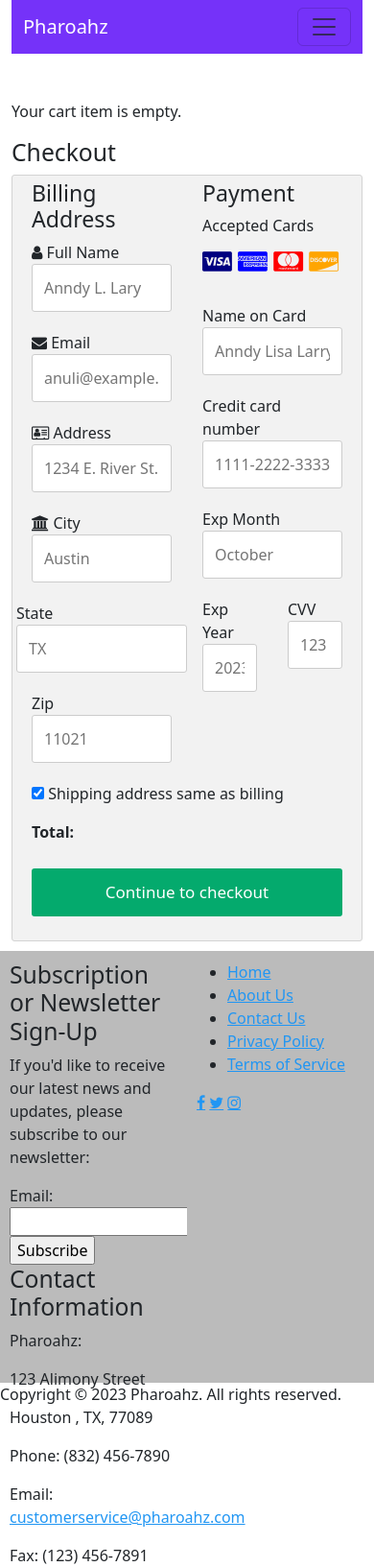
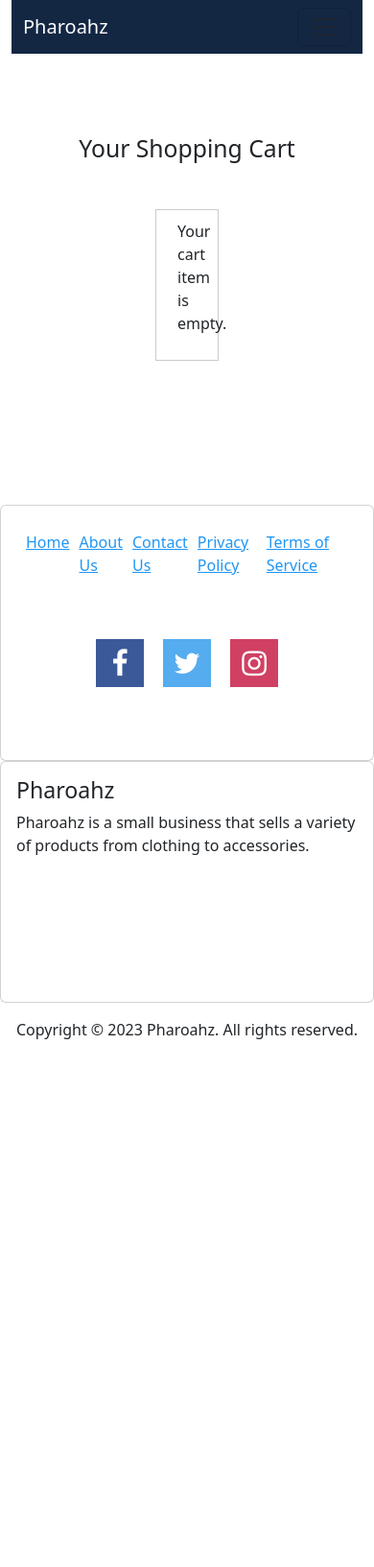
Before and after one commit to edomanuli/pharaohz-cart, a Flask app: page /cart in a window 390 px wide. Shown: the whole page at 96% size. After the commit the page ends 1083 px from the top, so only its background shows below. Run offline with Flask 3, Linux system fonts and the light colour scheme; the visitor is signed in with stand-in values (Sample User, id 1); data that the repository does not hold is empty.

Commit message:
Styling pages

```diff
--- a/static/js/cart.js
+++ b/static/js/cart.js
@@ -2,7 +2,7 @@ const loadCartItems = () => {
     fetch(cartApiUrl)
         .then(response => response.json())
         .then(data => {
-            const cartContainer = document.querySelector('#cart-items');
+            const cartContainer = document.querySelector('#cart-products');
 
             if (data.message && data.message === "Your cart is empty.") {
                 cartContainer.innerHTML = "<p>Your cart item is empty.</p>";
@@ -16,10 +16,13 @@ const loadCartItems = () => {
             selectCheckbox.setAttribute("value", "select-all-checkbox");
             cartContainer.appendChild(selectCheckbox);
 
+
             const selectCheckboxLabel = document.createElement("label");
             selectCheckboxLabel.setAttribute("for", "select-all");
             selectCheckboxLabel.textContent = "Select All";
             cartContainer.appendChild(selectCheckboxLabel);
+
+            selectCheckboxLabel.classList.add("select-all-label")
 
             const deleteAll = document.createElement("button");
             deleteAll.classList.add("delete-selected-items");
@@ -56,7 +59,9 @@ const loadCartItems = () => {
                                 // remove the container for the deleted items
                                 const removeElement = checkbox.closest('div');
                                 cartContainer.removeChild(removeElement);
-                                // TODO: clear out the total value in the cart
+
+                                const totalPrice = document.getElementById('cart-total-price');
+                                totalPrice.textContent = "Total: $0.00";
                             });
                             alert(data.message);
                         } else {
@@ -83,7 +88,7 @@ const loadCartItems = () => {
 
                         const itemDiv = checkbox.closest('div');
                         const priceElement = itemDiv.querySelector('.price-total');
-                        const itemPrice = parseFloat(priceElement.textContent.replace('Price Total: $', ''));
+                        const itemPrice = parseFloat(priceElement.textContent.replace('Price: $', ''));
                         totalSelectedAmount += itemPrice;
 
                     }
@@ -95,7 +100,7 @@ const loadCartItems = () => {
                 }
 
                 // hide cart container
-                const cartHolder = document.getElementById('cart-items');
+                const cartHolder = document.getElementById('cart-products');
                 cartHolder.style.display = 'none';
 
                 // update total amount in checkout
@@ -126,35 +131,24 @@ const loadCartItems = () => {
                 const allPrices = document.querySelectorAll('p.price-total'); // Using class for item totals
                 total = 0;
                 allPrices.forEach(priceElement => {
-                    total += parseFloat(priceElement.textContent.replace('Price Total: $', ''));
+                    total += parseFloat(priceElement.textContent.replace('Price: $', ''));
                 });
-                totalPrice.textContent = "Cart Total: $" + total.toFixed(2);
+                totalPrice.textContent = "Total: $" + total.toFixed(2);
             }
 
-            // const cartTotal = () => {
-            //     const cartPrice = document.querySelectorAll('p.cart-total-price'); // Using class for item totals
-            //     total = 0;
-            //     cartPrice.forEach(priceElement => {
-            //         total += parseFloat(priceElement.textContent.replace('Cart Total: $', ''));
-            //     });
-            //     totalPrice.textContent = "Cart Total: $" + total.toFixed(2);
-            // }
 
             data.forEach(item => {
                 // create a div for each item
                 const itemDiv = document.createElement('div');
+                itemDiv.classList.add("product-card", "container");
                 // itemDiv.classList.add("col");
 
                 const checkbox = document.createElement("input");
                 checkbox.setAttribute("type", "checkbox");
                 checkbox.setAttribute("name", "selectedItems");
                 checkbox.setAttribute("value", item.product_id);
-
                 itemDiv.appendChild(checkbox);
 
-                const title = document.createElement("h4");
-                title.textContent = item.product.title;
-                itemDiv.appendChild(title);
 
                 const image = document.createElement("img");
                 image.setAttribute("src", item.product.thumbnail);
@@ -162,15 +156,22 @@ const loadCartItems = () => {
                 image.setAttribute("width", "250");
                 itemDiv.appendChild(image)
 
+                const title = document.createElement("h3");
+                title.textContent = item.product.title;
+                itemDiv.appendChild(title);
+
                 const quantity = document.createElement("p");
                 let itemQuantity = item.quantity;
                 quantity.textContent = "Quantity: " + itemQuantity;
                 itemDiv.appendChild(quantity);
 
+                // how to remove the item from cartContainer when quantity is 0
+
+
                 const price = document.createElement("p");
                 price.classList.add('price-total')
                 let itemTotalPrice = item.product.price * itemQuantity;
-                price.textContent = "Price Total: $" + itemTotalPrice.toFixed(2);
+                price.textContent = "Price: $" + itemTotalPrice.toFixed(2);
                 itemDiv.appendChild(price);
 
                 const increment = document.createElement("button");
@@ -180,7 +181,7 @@ const loadCartItems = () => {
                     itemQuantity++;
                     quantity.textContent = "Quantity: " + itemQuantity;
                     itemTotalPrice = item.product.price * itemQuantity;
-                    price.textContent = "Price Total: $" + itemTotalPrice.toFixed(2);
+                    price.textContent = "Price: $" + itemTotalPrice.toFixed(2);
 
                     updateTotal();
                 })
@@ -194,9 +195,13 @@ const loadCartItems = () => {
                         itemQuantity--;
                         quantity.textContent = "Quantity: " + itemQuantity;
                         itemTotalPrice = item.product.price * itemQuantity;
-                        price.textContent = "Price Total: $" + itemTotalPrice;
+                        price.textContent = "Price: $" + itemTotalPrice;
 
                         updateTotal();
+                    } else if (itemQuantity <= 0) {
+                        // remove the item from cartContainer
+                        const removeElement = decrement.closest('div');
+                        cartContainer.removeChild(removeElement);
                     }
                 })
                 itemDiv.appendChild(decrement);
@@ -208,7 +213,7 @@ const loadCartItems = () => {
 
             const totalPrice = document.createElement('p')
             totalPrice.setAttribute("id", "cart-total-price");
-            totalPrice.textContent = "Cart Total: $" + total.toFixed(2);
+            totalPrice.textContent = "Total: $" + total.toFixed(2);
             cartContainer.appendChild(totalPrice);
 
             updateTotal();
@@ -303,6 +308,7 @@ const attachAddToCartEventListeners = () => {
 
     addToCartBtns.forEach(button => {
         button.addEventListener('click', (event) => {
+            event.preventDefault();
             const productId = parseInt(event.currentTarget.getAttribute('data-product-id'));
 
             addToCart(productId, event.currentTarget);
@@ -319,12 +325,3 @@ document.addEventListener('DOMContentLoaded', () => {
 });
 
 document.addEventListener('DOMContentLoaded', loadCartItems);
-
-const checkoutBtn = () => {
-    const checkBtn = document.querySelector('input.checkout-btn');
-
-    checkBtn.addEventListener('submit', event => {
-        event.preventDefault();
-        alert('Uh Oh. Check Back again in the future.')
-    })
-}
--- a/static/styles.css
+++ b/static/styles.css
@@ -1,9 +1,23 @@
+body, html {
+    height: 100%;
+    margin-top: 70px;
+
+}
+
+h1, h2 {
+    display: flex;
+    justify-content: center;
+    align-items: center;
+    margin: 20px;
+}
+
 .navbar {
-    background-color: #7532f9;
+    background-color: #132743;
     color: white;
 }
 
 .checkout-form h2 {
+    display: flex;
     justify-content: center;
     align-items: center;
 }
@@ -21,7 +35,14 @@
 }
 
 .btn-primary {
-    background-color: #7532f9;
+    background-color: #407088;
+    border-radius: 16px;
+    margin: 5px;
+}
+
+.btn-primary:hover {
+    background-color: #E5B2CA;
+    color: black;
 }
 
 #product-image {
@@ -30,17 +51,18 @@
 }
 
 .dialog-container {
-    width: 50%;
+    width: 80%;
     margin: auto;
     height: 100vh;
     display: flex;
     justify-content: center;
     align-items: center;
+    border-radius: 25px;
 
     dialog {
         max-width: 100%;
         width: auto;
-        max-height: 90%;
+        max-height: 100%;
         overflow: auto;
     }
 }
@@ -51,7 +73,7 @@
     }
 } */
 
-#product-image {
+.product-image {
     display: flex;
     justify-content: center;
     align-items: center;
@@ -59,11 +81,6 @@
     height: 250px;
     object-fit: cover;
 }
-
-.checkout-form {
-    display: none;
-}
-
 
 
 .checkout-row {
@@ -107,6 +124,7 @@ border-radius: 3px;
 .checkout-form  {
 margin-bottom: 10px;
 display: block;
+display: none;
 }
 
 #totalAmount {
@@ -121,7 +139,7 @@ font-size: 24px;
 }
 
 .checkout-btn {
-background-color: #04AA6D;
+background-color: #407088;
 color: white;
 padding: 12px;
 margin: 10px 0;
@@ -133,7 +151,8 @@ font-size: 17px;
 }
 
 .checkout-btn:hover {
-background-color: #45a049;
+    background-color: #ffb5b5;
+    color: black;
 }
 
 a {
@@ -159,18 +178,173 @@ color: grey;
     }
 }
 
-.layout-column {
-    background-color: #bbb;
-    float: left;
-    width: 50%;
+.custom-card-body {
+    min-height: 250px;
+}
+
+.pages-nav {
+    list-style: none;
+    padding: 5px;
+    margin: 5px;
+    display: flex;
+}
+
+.pages-nav li {
+    margin-right: 10px;
+}
+
+.social-icons {
+    display: flex;
+    justify-content: center;
+    align-items: center;
+    margin: 50px;
+
+}
+
+.fa {
     padding: 10px;
-    height: 450px; /* Should be removed. Only for demonstration */
+    font-size: 30px;
+    width: 50px;
+    text-align: center;
+    text-decoration: none;
+  }
+
+.fa:hover {
+    opacity: 0.7;
+}
+
+.fa-facebook {
+    background: #3B5998;
+    color: white;
+    margin: 10px;
+}
+
+.fa-twitter {
+    background: #55ACEE;
+    color: white;
+    margin: 10px;
+}
+
+.fa-instagram {
+    background: #D04063;
+    color: white;
+    margin: 10px;
 }
 
 
-/* Clear floats after the columns */
-.layout-row:after {
-    content: "";
-    display: table;
-    clear: both;
+.checkout-selected-items {
+    display: flex;
+    justify-content: center;
+    align-items: center;
+    margin: 20px;
+    width: 100px;
+    border-radius: 16px;
+    padding: 5px;
+    background-color: #407088;
+    color: white;
+    position: fixed;
+    top: 100px;
+    right: 170px;
 }
+
+.checkout-selected-items:hover {
+    background-color: #E5B2CA;
+    color: black;
+}
+
+.delete-selected-items {
+    display: flex;
+    justify-content: center;
+    align-items: center;
+    margin: 20px;
+    width: 100px;
+    border-radius: 16px;
+    padding: 5px;
+    background-color: #407088;
+    color: white;
+    position: fixed;
+    top: 100px;
+    right: 50px;
+}
+
+.delete-selected-items:hover {
+    background-color: #E5B2CA;
+    color: black;
+}
+
+#select-all {
+    display: flex;
+    justify-content: center;
+    align-items: center;
+    margin: 10px;
+    padding: 10px;
+    width: 100px;
+    position: fixed;
+    top: 100px;
+    left: 540px;
+}
+
+.select-all-label {
+    display: flex;
+    justify-content: center;
+    align-items: center;
+    position: fixed;
+    top: 100px;
+    left: 615px;
+    border: 2px solid black;
+    border-radius: 16px;
+    padding: 5px;
+    background-color: #407088;
+    color: white;
+    width: 100px;
+}
+
+#cart-products {
+    display: flex;
+    flex-direction: row;
+    justify-content: space-between;
+    align-items: center;
+    gap: 20px;
+    margin: 150px;
+    border: 1px solid #ccc ;
+    padding: 10px;
+}
+
+.product-card {
+    display: flex;
+    align-items: center;
+    justify-content: space-around;
+    gap: 10px;
+    border: 1px inset #ccc;
+}
+
+.product-card p {
+    margin: 5px;
+}
+
+
+.increase,
+.decrease {
+    background-color: transparent;
+    border: 0.5px solid black;
+    border-radius: 10px;
+    cursor: pointer;
+    padding: 5px;
+    margin: 10px;
+}
+
+#cart-total-price {
+    display: flex;
+    justify-content: center;
+    align-items: center;
+    border: 2px solid black;
+    border-radius: 16px;
+    padding: 5px;
+    background-color: #407088;
+    color: white;
+    width: 150px;
+}
+
+.content-section {
+
+}
--- a/templates/cart.html
+++ b/templates/cart.html
@@ -1,7 +1,8 @@
 {% extends 'layout.html' %}
 
 {% block content %}
-<div class="row mt-5" id="cart-items">
+<h2>Your Shopping Cart</h2>
+<div class="cart-container row mt-5" id="cart-products">
 
 </div>
 
@@ -68,7 +69,7 @@
             <input type="checkbox" checked="checked" name="sameadr"> Shipping address same as billing
             </label>
             <p id="totalAmount">Total: </p>
-            <input type="submit" value="Continue to checkout" class="btn checkout-btn">
+            <input type="submit" value="Continue to checkout" class="btn checkout-btn" id="checkout-button">
         </form>
         </div>
     </div>
--- a/templates/layout.html
+++ b/templates/layout.html
@@ -8,23 +8,16 @@
     {% else %}
         <title>Pharoahz Cart</title>
     {% endif %}
-    <link
-      href="https://cdn.jsdelivr.net/npm/bootstrap@5.3.1/dist/css/bootstrap.min.css"
-      rel="stylesheet"
-      integrity="sha384-4bw+/aepP/YC94hEpVNVgiZdgIC5+VKNBQNGCHeKRQN+PtmoHDEXuppvnDJzQIu9"
+    <link href="https://cdn.jsdelivr.net/npm/bootstrap@5.3.2/dist/css/bootstrap.min.css"
+      rel="stylesheet" integrity="sha384-T3c6CoIi6uLrA9TneNEoa7RxnatzjcDSCmG1MXxSR1GAsXEV/Dwwykc2MPK8M2HN"
       crossorigin="anonymous"
-    />
+    >
     <link rel="stylesheet" href="https://cdnjs.cloudflare.com/ajax/libs/font-awesome/4.7.0/css/font-awesome.min.css">
     <link rel="stylesheet" type="text/css" href="{{ url_for('static', filename='styles.css') }}">
-    <script
-      src="https://cdn.jsdelivr.net/npm/bootstrap@5.3.1/dist/js/bootstrap.bundle.min.js"
-      integrity="sha384-HwwvtgBNo3bZJJLYd8oVXjrBZt8cqVSpeBNS5n7C8IVInixGAoxmnlMuBnhbgrkm"
-      crossorigin="anonymous" defer>
-    </script>
   </head>
   <body>
 
-      <header class="container-fluid">
+      <header class="container-fluid fixed-top">
         <nav class="navbar navbar-expand-lg">
           <div class="container-fluid">
             <a class="navbar-brand" href="{{ url_for('home') }}">Pharoahz</a>
@@ -81,6 +74,7 @@
                 </button>
             </div>
         </nav>
+
       </header>
 
     <main class="container">
@@ -98,30 +92,25 @@
         {% block content %}{% endblock %}
     </main>
 
-    <footer>
-      <div class="layout-row">
-        <div class="layout-column">
-          <section class="newsletter">
-            <h2>Subscription or Newsletter Sign-Up</h2>
-            <p>If you'd like to receive our latest news and updates, please subscribe to our newsletter:</p>
-            <form action="subscribe.php" method="post">
-                <label for="email">Email:</label>
-                <input type="email" id="email" name="email" required>
-                <input type="submit" value="Subscribe">
-            </form>
-          </section>
-          <section class="contact-info">
-            <h2>Contact Information</h2>
-            <address>
-                <p>Pharoahz:</p>
-                <p>123 Alimony Street</p>
-                <p>Houston , TX, 77089</p>
-                <p>Phone: (832) 456-7890</p>
-                <p>Email: <a href="mailto:contact@example.com">customerservice@pharoahz.com</a></p>
-                <p>Fax: (123) 456-7891</p>
-            </address>
+    <footer class="ottom">
+      <div class="row">
+        <div class="col-sm-6 mb-3 mb-sm-0">
+          <div class="card">
+            <div class="card-body custom-card-body">
+              <div>
+                <h3>Pharoahz</h3>
+                <p>
+                  Pharoahz is a small business that sells a variety of products
+                  from clothing to accessories.
+                </p>
               </div>
-        <div class="layout-column">
+            </div>
+          </div>
+        </div>
+        <div class="col-sm-6">
+          <div class="card">
+            <div class="card-body custom-card-body">
+              <div>
                 <ul class="pages-nav">
                   <li><a href="{{ url_for('home') }}">Home</a></li>
                   <li><a href="#about">About Us</a></li>
@@ -135,11 +124,20 @@
                 <a href="#" class="fa fa-instagram"></a>
               </div>
               </div>
+            </div>
+          </div>
+        </div>
+      </div>
+      <div class="text-center">
         <p id="copyright">
           Copyright &copy; 2023 Pharoahz. All rights reserved.
         </p>
       </div>
     </footer>
     <script src="{{ url_for('static', filename='js/cart.js') }}"></script>
+    <script src="https://cdn.jsdelivr.net/npm/bootstrap@5.3.2/dist/js/bootstrap.bundle.min.js"
+      integrity="sha384-C6RzsynM9kWDrMNeT87bh95OGNyZPhcTNXj1NW7RuBCsyN/o0jlpcV8Qyq46cDfL"
+      crossorigin="anonymous">
+    </script>
   </body>
 </html>
--- a/templates/products.html
+++ b/templates/products.html
@@ -8,7 +8,7 @@
             <div class="row justify-content-center align-items-center g-2">
                 {% for product in products %}
                     <div class="col-md-3 card-template">
-                        <div class="card" style="width: 18rem;">
+                        <div class="card mb-4" style="width: 18rem;">
                             <img src="{{ product.thumbnail }}" class="card-img-top product-image" alt="{{ product.title }}">
                             <div class="card-body">
                                 <h5 class="card-title product-name">{{ product.title }}</h5>
```
Lines whose indentation alone changed are shown as unchanged.
